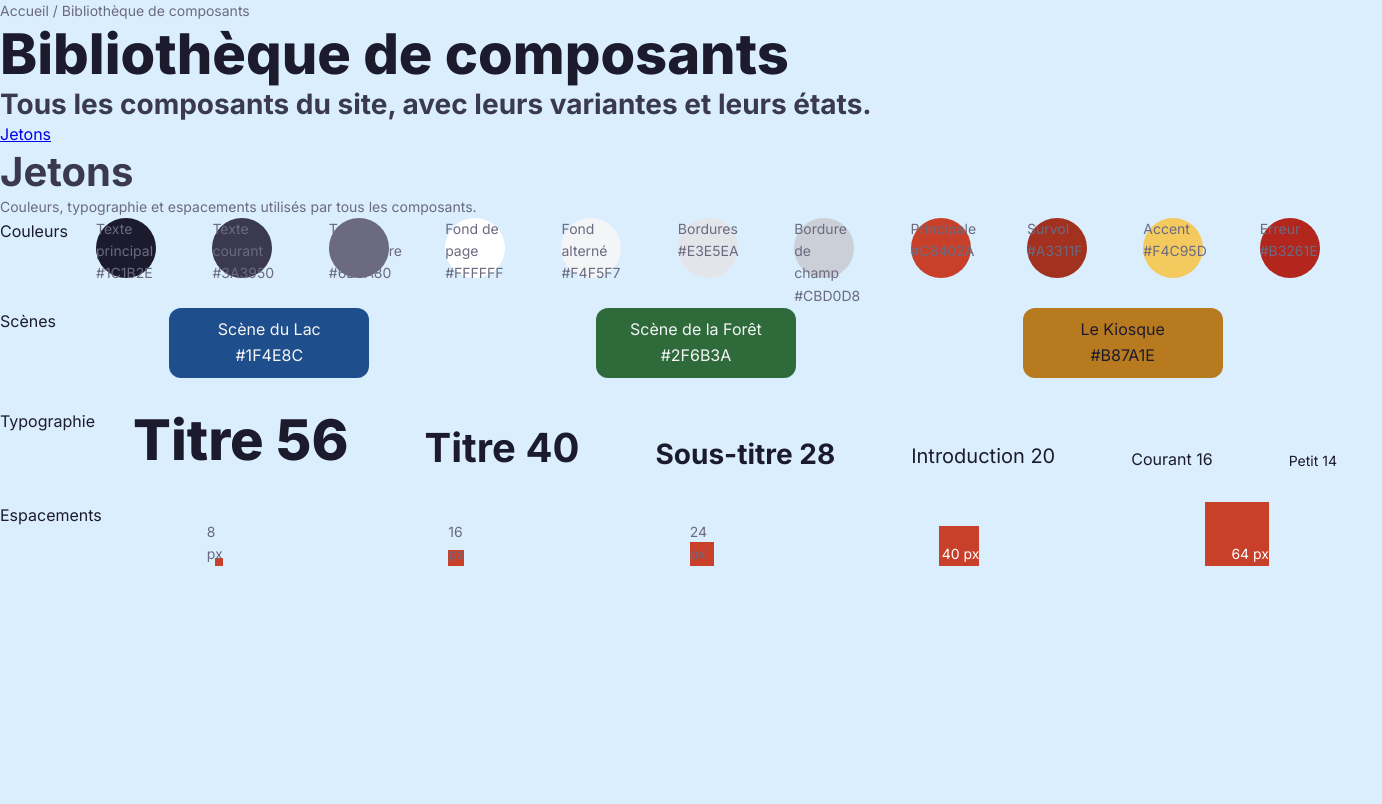
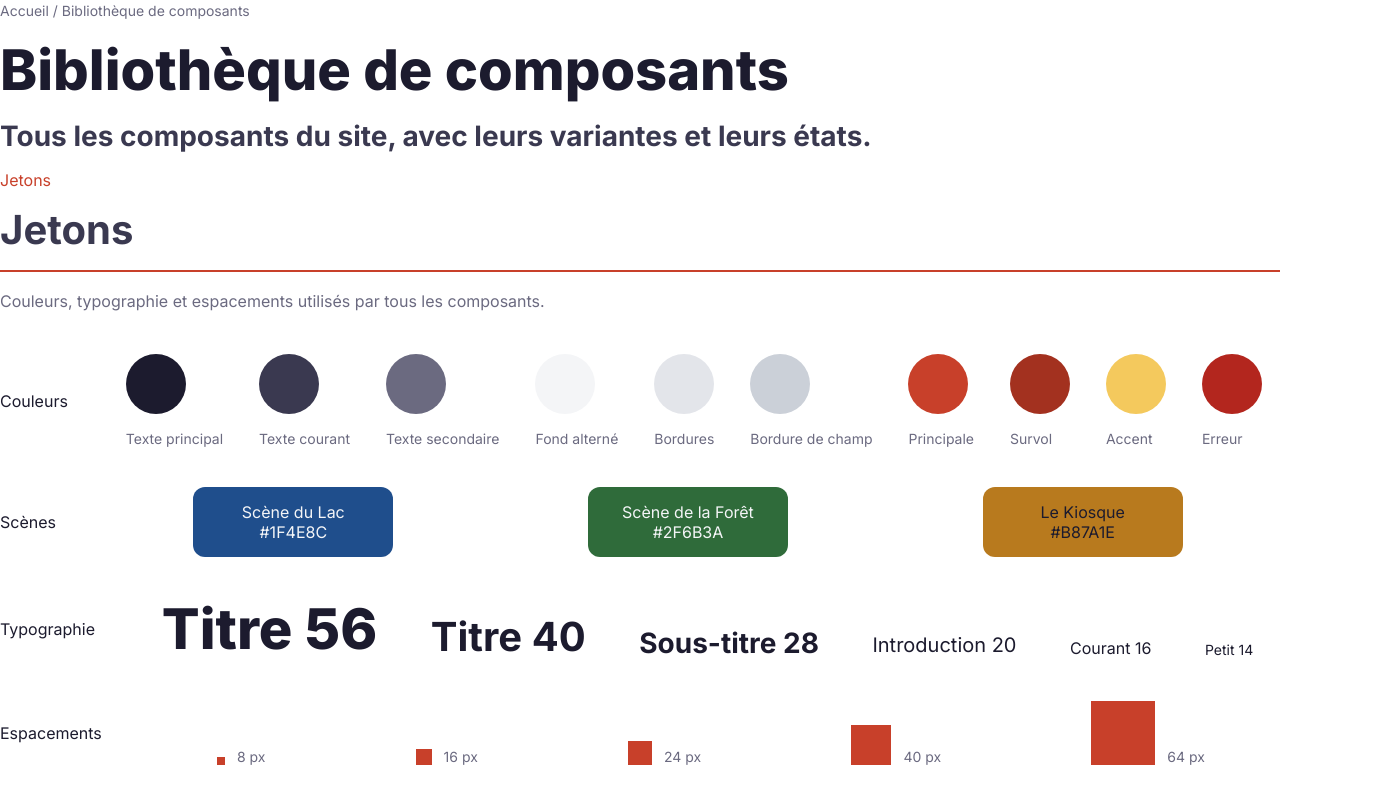
Before and after one commit to h-raph/Gitflow, a website: page pages/composants.html in a window 1280 px wide. Shown: the whole page, 1382 px wide, since content can reach past the window. Drawn offline with Linux system fonts and the light colour scheme.

Commit message:
etape-02 : jetons de conception et page des composants

```diff
--- a/pages/composants.html
+++ b/pages/composants.html
@@ -38,47 +38,43 @@
                     <div class="ly-docs__examples">
                         <div class="ly-docs__swatch ly-docs__swatch--text">
                             <span class="ly-docs__swatch-color"></span>
-                            <p>Texte principal <span class="ly-docs__swatch-value">#1C1B2E</span></p>
+                            <p>Texte principal</p>
                         </div>
                         <div class="ly-docs__swatch ly-docs__swatch--text-body">
                             <span class="ly-docs__swatch-color"></span>
-                            <p>Texte courant <span class="ly-docs__swatch-value">#3A3950</span></p>
+                            <p>Texte courant</p>
                         </div>
                         <div class="ly-docs__swatch ly-docs__swatch--text-muted">
                             <span class="ly-docs__swatch-color"></span>
-                            <p>Texte secondaire <span class="ly-docs__swatch-value">#6B6A80</span></p>
-                        </div>
-                        <div class="ly-docs__swatch ly-docs__swatch--background">
-                            <span class="ly-docs__swatch-color"></span>
-                            <p>Fond de page <span class="ly-docs__swatch-value">#FFFFFF</span></p>
+                            <p>Texte secondaire</p>
                         </div>
                         <div class="ly-docs__swatch ly-docs__swatch--background-alt">
                             <span class="ly-docs__swatch-color"></span>
-                            <p>Fond alterné <span class="ly-docs__swatch-value">#F4F5F7</span></p>
+                            <p>Fond alterné</p>
                         </div>
                         <div class="ly-docs__swatch ly-docs__swatch--border">
                             <span class="ly-docs__swatch-color"></span>
-                            <p>Bordures <span class="ly-docs__swatch-value">#E3E5EA</span></p>
+                            <p>Bordures</p>
                         </div>
                         <div class="ly-docs__swatch ly-docs__swatch--border-field">
                             <span class="ly-docs__swatch-color"></span>
-                            <p>Bordure de champ <span class="ly-docs__swatch-value">#CBD0D8</span></p>
+                            <p>Bordure de champ</p>
                         </div>
                         <div class="ly-docs__swatch ly-docs__swatch--primary">
                             <span class="ly-docs__swatch-color"></span>
-                            <p>Principale <span class="ly-docs__swatch-value">#C8402A</span></p>
+                            <p>Principale</p>
                         </div>
                         <div class="ly-docs__swatch ly-docs__swatch--primary-hover">
                             <span class="ly-docs__swatch-color"></span>
-                            <p>Survol <span class="ly-docs__swatch-value">#A3311F</span></p>
+                            <p>Survol</p>
                         </div>
                         <div class="ly-docs__swatch ly-docs__swatch--accent">
                             <span class="ly-docs__swatch-color"></span>
-                            <p>Accent <span class="ly-docs__swatch-value">#F4C95D</span></p>
+                            <p>Accent</p>
                         </div>
                         <div class="ly-docs__swatch ly-docs__swatch--error">
                             <span class="ly-docs__swatch-color"></span>
-                            <p>Erreur <span class="ly-docs__swatch-value">#B3261E</span></p>
+                            <p>Erreur</p>
                         </div>
                     </div>
                 </div>
--- a/sass/base/_reset.scss
+++ b/sass/base/_reset.scss
@@ -8,7 +8,4 @@
 
 body {
     font-family: 'Inter', sans-serif;
-    line-height: 1.6;
-    color: rgb(33, 33, 33);
-    background-color: rgb(218, 238, 254);
 }
--- a/sass/layout/_composant.scss
+++ b/sass/layout/_composant.scss
@@ -12,6 +12,7 @@
     font-size: $size-title-main;
     font-weight: $weight-title-main;
     line-height: $lh-title-main;
+    margin: $space-16px auto;
 }
 
 .ly-docs__lead {
@@ -19,6 +20,12 @@
     font-size: $size-sub-title;
     font-weight: $weight-sub-title;
     line-height: $lh-sub-title;
+    margin: $space-16px auto;
+}
+
+.ly-docs__toc-link {
+    text-decoration: none;
+    color: $color-main;
 }
 
 .ly-docs__section-title {
@@ -26,17 +33,29 @@
     font-size: $size-title-section;
     font-weight: $weight-title-section;
     line-height: $lh-title-section;
+    margin: $space-16px auto;
 }
 
 .ly-docs__section-text {
     color: $color-text-secondary;
-    font-size: $size-little-text;
-    font-weight: $weight-little-text;
-    line-height: $lh-little-text;
+    font-size: $size-text;
+    font-weight: $weight-text;
+    line-height: $lh-text;
+    margin: $space-16px auto;
+    display: flex;
+    flex-direction: column;
+    gap: $space-16px;
+
+    &::before {
+        content: "";
+        width: 100vw;
+        height: 2px;
+        background-color: $color-main;
+    }
 }
 
 .ly-docs__row {
-    margin-bottom: 30px;
+    margin: $space-40px auto;
     display: flex;
     flex-direction: row;
 }
@@ -46,64 +65,69 @@
     font-size: $size-text;
     font-weight: $weight-text;
     line-height: $lh-text;
+    margin-right: $space-40px;
+    align-content: center;
 }
 
 .ly-docs__examples {
     display: flex;
     justify-content: space-around;
-    min-width: 100vw;
+    width: 100vw;
     align-items: flex-end;
 }
 
 .ly-docs__swatch {
-    height: 60px;
-    width: 60px;
-    border-radius: $radius-999px;
     color: $color-text-secondary;
     font-size: $size-little-text;
     font-weight: $weight-little-text;
+    display: flex;
+    flex-direction: column;
+    gap: $space-8px;
 
-    &--text {
+    &::before {
+        content: " ";
+        height: 60px;
+        width: 60px;
+        border-radius: $radius-999px;
+    }
+
+    &--text::before {
         background-color: $color-main-text;
     }
 
-    &--text-body {
+    &--text-body::before {
         background-color: $color-text-primary;
     }
 
-    &--text-muted {
+    &--text-muted::before {
         background-color: $color-text-secondary;
     }
 
-    &--background {
-        background-color: $color-bg;
-    }
-
-    &--background-alt {
+    &--background-alt::before {
         background-color: $color-alt-bg;
     }
 
-    &--border {
+    &--border::before {
         background-color: $color-border;
     }
 
-    &--border-field {
+    &--border-field::before {
         background-color: $color-border-form;
     }
 
-    &--primary {
+    &--primary::before {
         background-color: $color-main;
     }
 
-    &--primary-hover {
+    &--primary-hover::before {
         background-color: $color-main-hover;
     }
 
-    &--accent {
+    &--accent::before {
         background-color: $color-accent;
     }
 
-    &--error {
+    &--error::before {
         background-color: $color-error;
     }
 }
@@ -179,34 +203,38 @@
     color: $color-text-secondary;
     font-size: $size-little-text;
     font-weight: $weight-little-text;
-    background-color: $color-main;
     display: flex;
-    flex-direction: column;
     align-items: flex-end;
     justify-content: flex-end;
+    gap: 6px;
 
-    &--xs {
+    &::before {
+        content: "";
+        background-color: $color-main;
+    }
+
+    &--xs::before {
         width: $space-8px;
         height: $space-8px;
     }
 
-    &--sm {
+    &--sm::before {
         width: $space-16px;
         height: $space-16px;
     }
 
-    &--md {
+    &--md::before {
         width: $space-24px;
         height: $space-24px;
     }
 
-    &--lg {
+    &--lg::before {
         width: $space-40px;
         height: $space-40px;
         color: white;
     }
 
-    &--xl {
+    &--xl::before {
         width: $space-64px;
         height: $space-64px;
         color: white;
```
Also changed, not shown: css/style.css, 3 other files.
